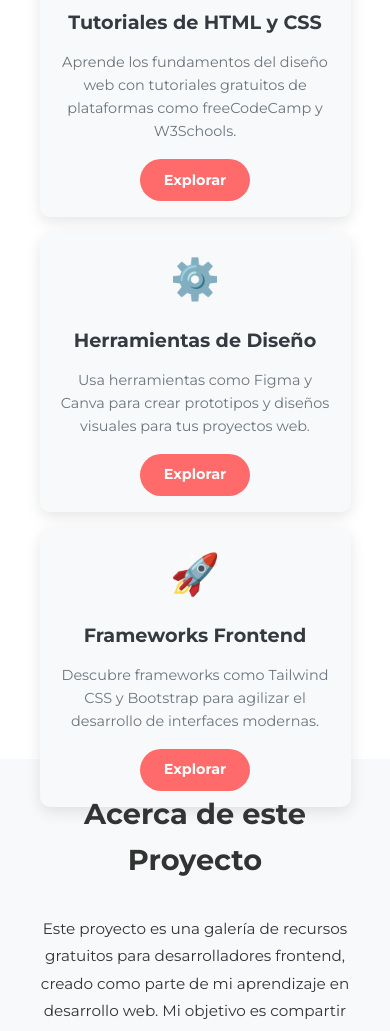
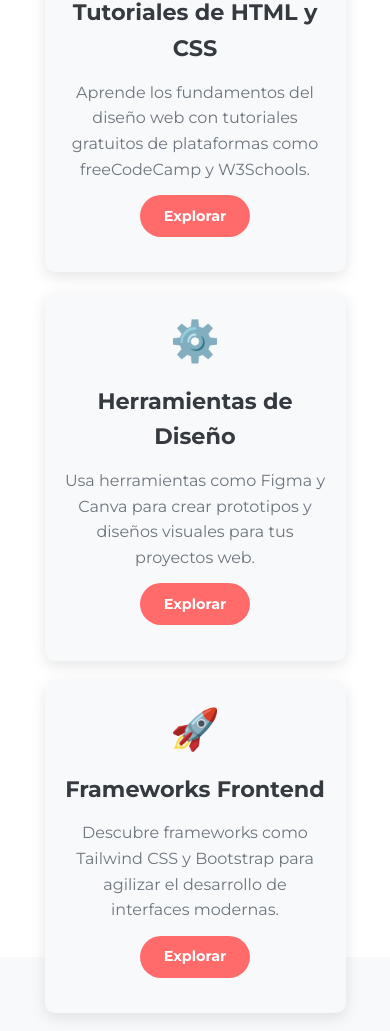
Before and after one commit to KevDeveloperfront/Lexpin-Test, a plain HTML site: page index.html in a window 390 px wide. Shown: the part 618-1649 px from the top of the page. Drawn offline with Linux system fonts and the light colour scheme.

Commit message:
fix: style.css correction remposive

```diff
--- a/src/styles/style.css
+++ b/src/styles/style.css
@@ -160,9 +160,8 @@ body {
 
 .features-grid {
     display: grid;
-    grid-template-columns: repeat(auto-fit, minmax(250px, 1fr));
+    grid-template-columns: repeat(auto-fit, minmax(280px, 1fr));
     gap: 1.5rem;
-    padding: 0 10px;
 }
 
 .feature-card {
@@ -259,17 +258,26 @@ footer {
         display: flex;
     }
 
+    .navbar {
+        padding: 0.8rem 3%;
+    }
+
+    .logo img {
+        height: 30px;
+    }
+
     .nav-menu {
         position: fixed;
-        top: 70px;
+        top: 60px;
         left: -100%;
         width: 100%;
         background-color: #fff;
         flex-direction: column;
         align-items: center;
         padding: 1.5rem 0;
+        gap: 1rem;
         transition: left 0.3s ease;
-        box-shadow: 0 10px 27px rgba(0, 0, 0, 0.05);
+        box-shadow: 0 5px 15px rgba(0, 0, 0, 0.1);
     }
 
     .nav-menu.active {
@@ -289,54 +297,56 @@ footer {
     }
 
     .hero h1 {
-        font-size: 1.8rem;
+        font-size: 1.6rem;
+        margin-bottom: 0.8rem;
     }
 
     .hero p {
         font-size: 0.9rem;
+        margin-bottom: 1.5rem;
     }
 
     .btn {
         padding: 0.6rem 1.5rem;
-        font-size: 0.9rem;
+        margin-bottom: 1rem;
     }
 
-    .features {
-        padding: 2rem 0;
-    }
-
-    .features h2 {
-        font-size: 1.8rem;
+    .features,
+    .about,
+    .contact {
+        padding: 1.5rem 0;
     }
 
     .features-grid {
-        grid-template-columns: 1fr; /* Una columna en móviles */
-        gap: 1rem;
-        padding: 0 5px;
+        gap: 1.2rem;
+        padding: 0 10px;
     }
 
     .feature-card {
-        padding: 1rem;
+        padding: 1.2rem;
+    }
+
+    .feature-icon {
+        margin-bottom: 0.8rem;
     }
 
     .feature-card h3 {
-        font-size: 1.2rem;
+        margin-bottom: 0.8rem;
     }
 
     .feature-card p {
-        font-size: 0.9rem;
+        margin-bottom: 0.8rem;
     }
 
-    .about, .contact {
-        padding: 2rem 0;
+    .about h2,
+    .contact h2 {
+        margin-top: 2.5rem;
+        margin-bottom: 1.5rem;
     }
 
-    .about h2, .contact h2 {
-        font-size: 1.8rem;
-    }
-
-    .about p, .contact p {
-        font-size: 0.95rem;
+    .about p,
+    .contact p {
+        margin-bottom: 1.5rem;
     }
 }
 
@@ -346,6 +356,7 @@ footer {
         opacity: 0;
         transform: translateY(20px);
     }
+
     to {
         opacity: 1;
         transform: translateY(0);
```
